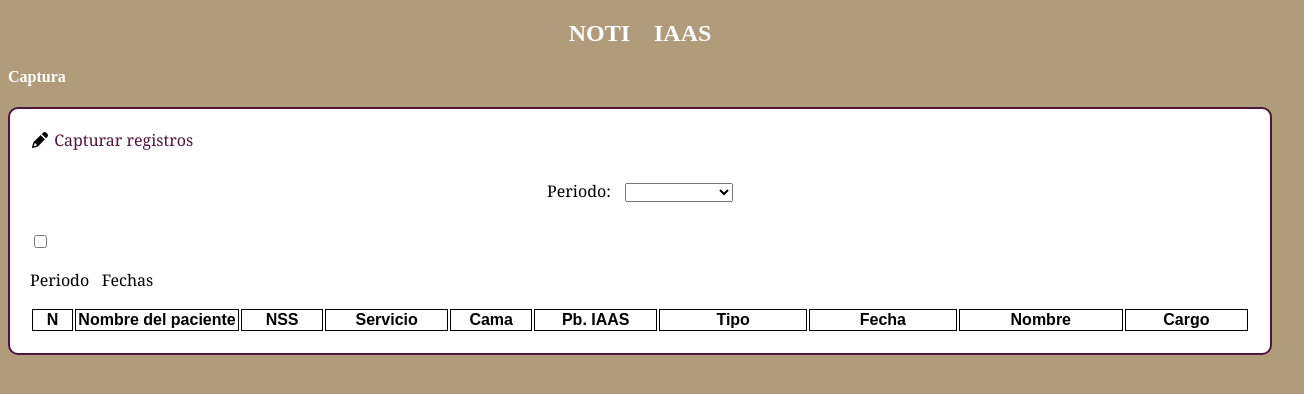
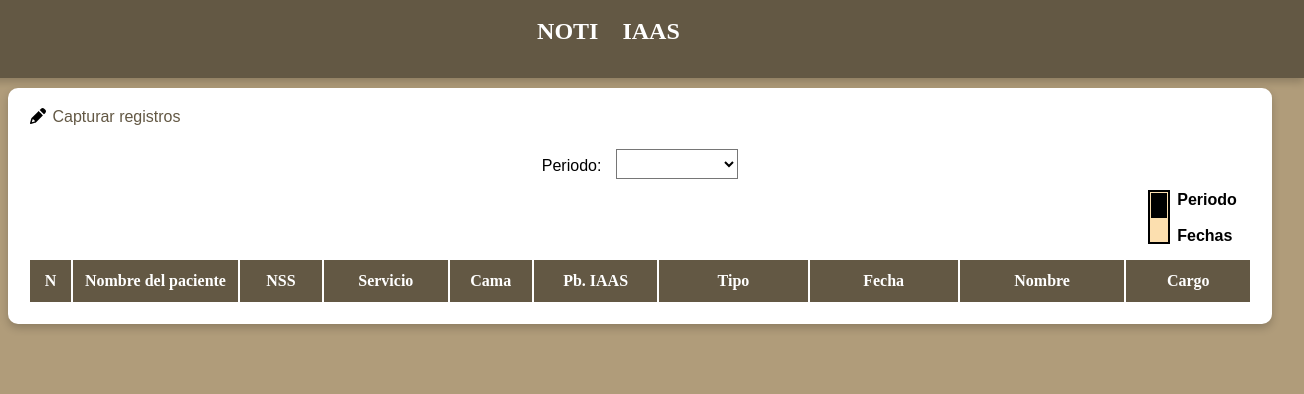
Before and after one commit to ciaeoax/NOTI-IAAS-HGSMF41, a plain HTML site: page visualize.html in a window 1280 px wide. Shown: the whole page, 1304 px wide, since content can reach past the window. Drawn offline with Linux system fonts and the light colour scheme.

Commit message:
Update estilos2.css

```diff
--- a/css/estilos2.css
+++ b/css/estilos2.css
@@ -1,13 +1,11 @@
 :root{
-    --bg-color: #d137a3;
-    --bold-color: #51143f;
-    --clear-color: #b22e8a;
+    --bg-color: #b09c7a;
+    --bold-color: #635844;
+    --clear-color: #fcdfaf;
 }
 
 body{
-    background: #b09c7a;/*var(--bold-color);/*linear-gradient(-45deg, var(--bold-color), var(--bg-color), var(--clear-color));*/
-    /*background-color: var(--bg-color);*/
-    color: white;
+    background: #b09c7a;
 }
 
 .form-all{
@@ -15,10 +13,10 @@ body{
     max-width: 1500px;
     margin: auto;
     padding: 20px;
-    border: 2px solid var(--bold-color);
+    box-shadow: 0px 4px 8px rgba(0, 0, 0, 0.2);
     border-radius: 10px;
     background-color: white;
-    font-family: 'Georgia', sans-serif;
+    font-family: 'Montserrat', sans-serif;
     vertical-align: bottom;
 }
 
@@ -41,20 +39,101 @@ body{
     font-size: 20px;
     text-align: center;
 }
+.form-row2 select{
+    width: 10%;
+    text-align: center;
+    height: 30px;
+    font-size: 20px;
+    background-color: white;
+}
+th{
+    background-color: var(--bold-color);
+    color: white;
+    height: 40px;
 
+}
 th, td{
-    border: 1px solid black;
     border-color: black;
     text-align: center;
-    font-family: Arial;
+    font-family: 'Montserrat';
 }
 td{
-    font-size: 16px;
+    font-size: 12px;
+    border-color: black;
+    height: 25px;
 }
-tr:hover {background-color: #D6EEEE;}
+tr:hover {
+    background-color: var(--clear-color);
+}
 a{
     color: var(--bold-color);
     text-decoration: none;
     border-color: black;
     cursor: default;
 }
+
+.choose{
+    display: flex;
+    margin-right: 70px;
+    margin-left: auto;
+    max-width: 50px;
+    margin-bottom: 30px;
+}
+/* toggle in label designing */
+.toggle {
+    display : flex;
+    width : 50px;
+    height : 18px;
+    background-color: var(--clear-color);
+    border-radius: 0px;
+    border: 2px solid black;
+    rotate: 90deg;
+}
+/* After slide changes */
+.toggle:after {
+    content: '';
+    position: absolute;
+    width: 25px;
+    height: 16px;
+    border-radius: 0;
+    background-color: black;
+    bottom: 1px;
+    left: 1px;
+    transition:  all 0.5s;
+}
+
+/* Toggle text */
+p {
+    display: flex;
+    font-family: Arial, Helvetica, sans-serif;
+    font-weight: bold;
+    rotate: -90deg;
+    margin-left: 10px;
+    margin-top: -80px;
+}
+/* Checkbox checked effect */
+.checkbox:checked + .toggle::after {
+    left : 24px;
+}
+/* Checkbox checked toggle label bg color */
+.checkbox:checked + .toggle {
+    background-color: lightblue;
+}
+/* Checkbox vanished */
+.checkbox {
+    display : none;
+}
+.topper{
+    display: grid;
+    background-color: var(--bold-color);
+    height: 80px;
+    width: 110%;
+    box-shadow: 0px 4px 8px rgba(0, 0, 0, 0.2);
+    align-self: center;
+    justify-self: center;
+    gap: 0;
+    margin-bottom: 10px;
+    margin-top: -10px;
+    margin-left: -5%;
+    color: white;
+}
```
